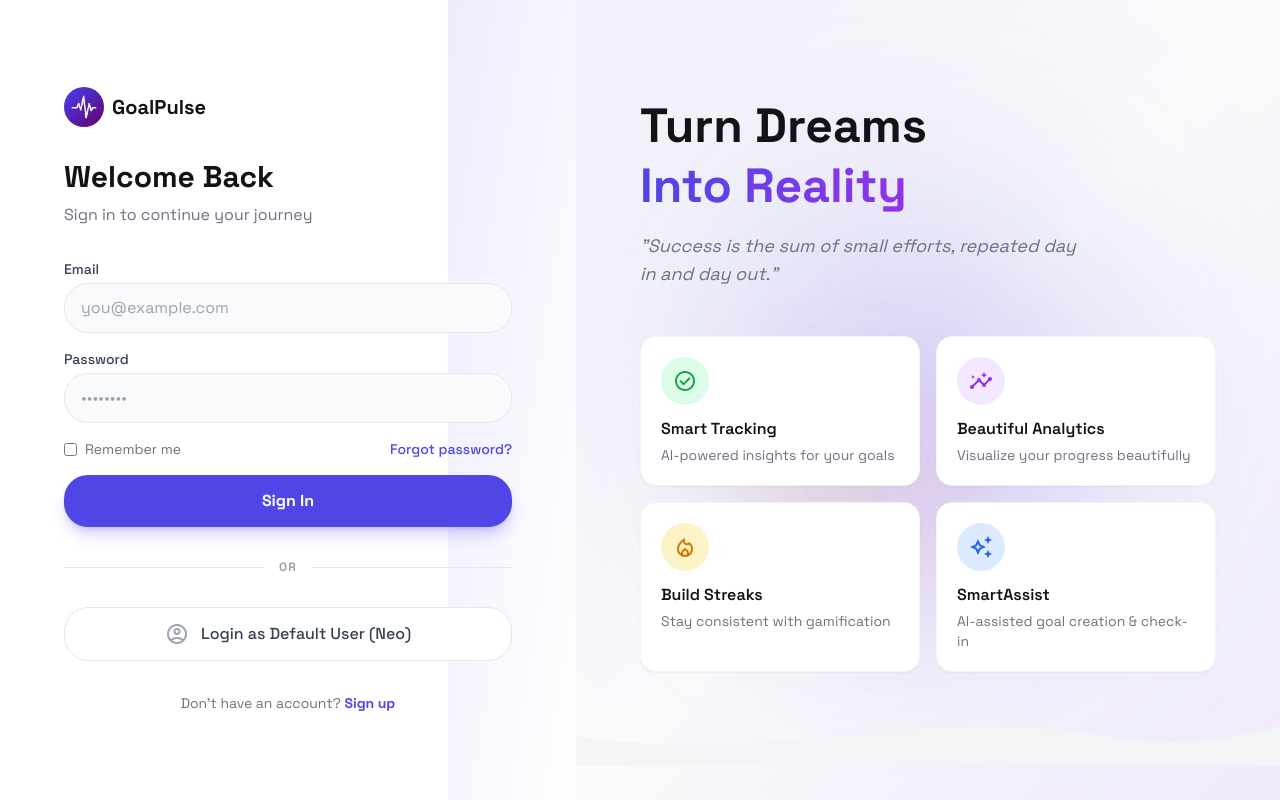
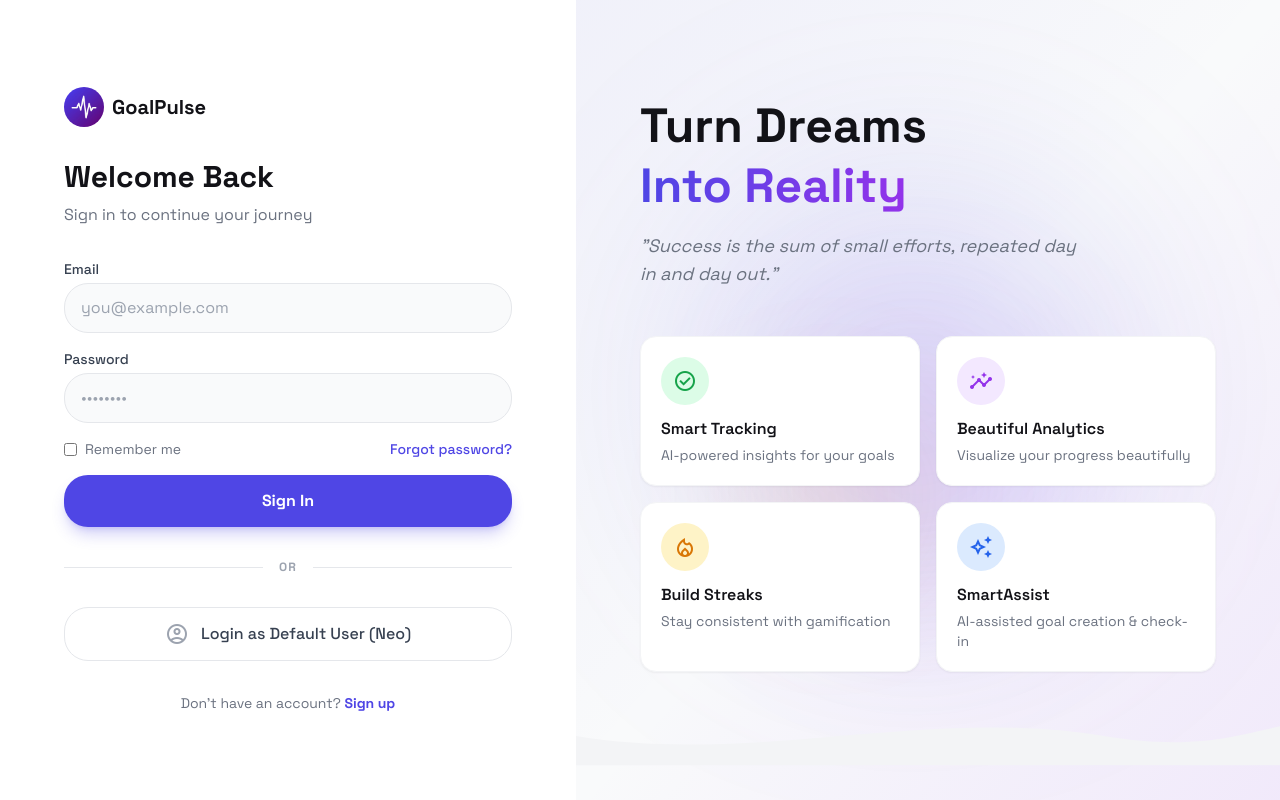
Before and after one commit to Iamsbharti/GoalPulse, a Next.js app in the folder frontend/: page /login in a window 1280 px wide. Built offline with nearby package versions, Linux system fonts and the light colour scheme.

Commit message:
ui updates

```diff
--- a/frontend/components/AuthLayout.tsx
+++ b/frontend/components/AuthLayout.tsx
@@ -12,10 +12,7 @@ interface AuthLayoutProps {
 export function AuthLayout({ children, title, subtitle, linkText, linkUrl, linkAction }: AuthLayoutProps) {
     return (
         <div className="min-h-screen w-full flex bg-white overflow-hidden">
-            {/* Left Panel - Form */}
             <div className="w-full lg:w-[45%] bg-white relative flex items-center justify-center p-8 sm:p-12 lg:p-16">
-                <div className="absolute top-0 right-0 w-32 h-full bg-gradient-to-br from-primary/10 to-transparent" />
-
                 <div className="w-full max-w-md space-y-8 relative z-10">
                     <div>
                         <Link href="/" className="inline-flex items-center gap-2 mb-8 group">
@@ -41,7 +38,6 @@ export function AuthLayout({ children, title, subtitle, linkText, linkUrl, linkA
                 </div>
             </div>
 
-            {/* Right Panel - Illustration */}
             <div className="hidden lg:flex w-[55%] bg-[#F9FAFB] relative overflow-hidden items-center justify-center">
                 <div className="absolute inset-0">
                     <div className="absolute top-0 right-0 w-full h-full bg-gradient-to-br from-primary/5 via-transparent to-purple-500/10" />
@@ -61,7 +57,6 @@ export function AuthLayout({ children, title, subtitle, linkText, linkUrl, linkA
                         </p>
                     </div>
 
-                    {/* Feature Cards with hover effects */}
                     <div className="grid grid-cols-2 gap-4 mb-8">
                         <div className="bg-white rounded-2xl p-5 border border-gray-100 shadow-sm hover:shadow-lg hover:-translate-y-1 transition-all duration-300">
                             <div className="w-12 h-12 rounded-xl bg-green-100 flex items-center justify-center mb-3">
@@ -97,7 +92,6 @@ export function AuthLayout({ children, title, subtitle, linkText, linkUrl, linkA
                     </div>
                 </div>
 
-                {/* Decorative curved line */}
                 <svg className="absolute left-0 bottom-0 w-full h-32 text-gray-100" viewBox="0 0 1440 120" fill="currentColor">
                     <path d="M0,60 C360,120 720,0 1080,60 C1260,90 1350,60 1440,40 L1440,120 L0,120 Z" />
                 </svg>
```
